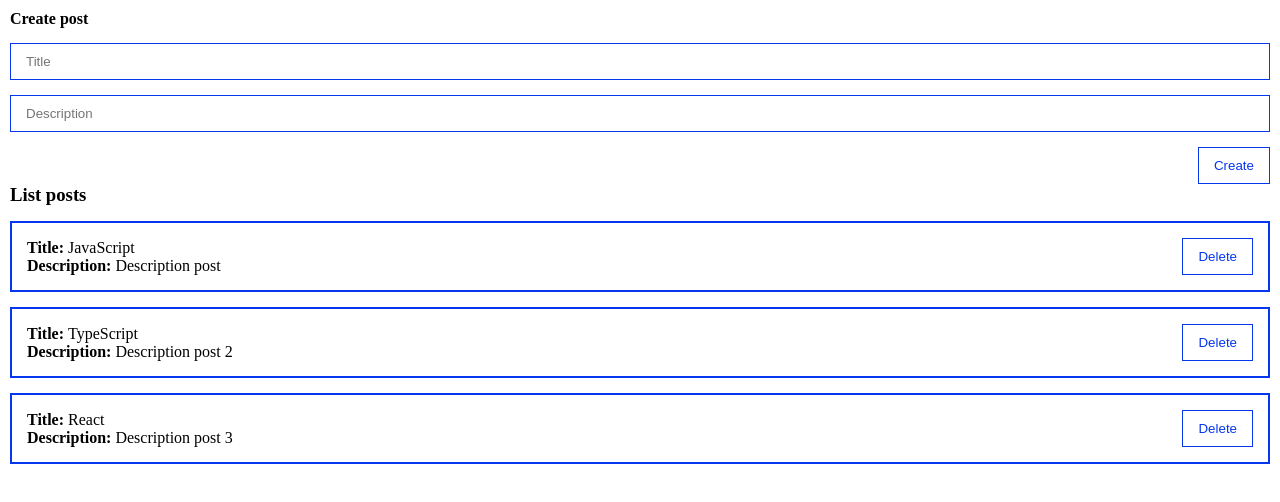
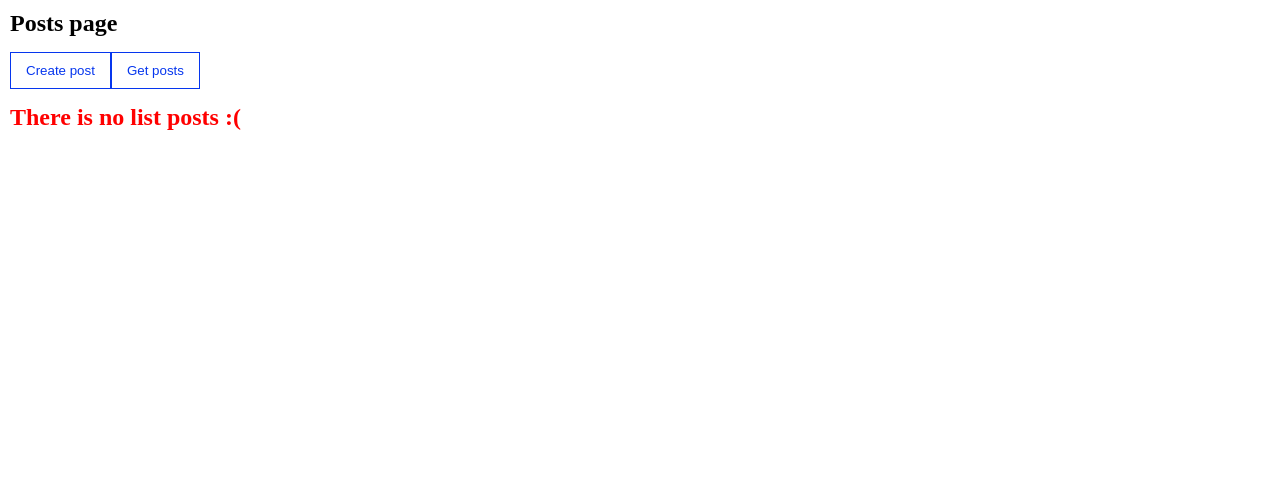
Before and after one commit to RamanSlinka/vue-project-posts, a Vue app: page / in a window 1280 px wide. Shown: the top 502 px of the page. Built offline with nearby package versions, Linux system fonts and the light colour scheme.

Commit message:
added modal; added axios - got posts

```diff
--- a/package.json
+++ b/package.json
@@ -8,6 +8,7 @@
     "lint": "vue-cli-service lint"
   },
   "dependencies": {
+    "axios": "^0.24.0",
     "core-js": "^3.6.5",
     "vue": "^3.0.0",
     "vue-router": "^4.0.0-0",
--- a/src/App.vue
+++ b/src/App.vue
@@ -1,12 +1,29 @@
 <template>
   <div class="app">
-    <post-form
-        @create="createPost"
-    />
+    <h2>Posts page</h2>
+    <my-button
+        style="margin: 15px 0"
+        @click="showDialog"
+    >Create post
+    </my-button>
+
+    <my-button
+        @click="fetchPosts"
+    >Get posts
+    </my-button>
+
+    <my-dialog v-model="dialogVisible">
+      //v-model:show="dialogVisible"
+      <post-form
+          @create="createPost"
+      />
+    </my-dialog>
+
     <post-list :posts="posts"
                @remove="removePost"
+               v-if="!isPostLoading"
     />
-
+    <div v-else>Loading...</div>
   </div>
 </template>
 
@@ -14,31 +31,52 @@
 
 import PostForm from "@/components/PostForm";
 import PostList from "@/components/PostList";
+import axios from "axios"
+import MyButton from "@/components/UI/MyButton";
 
 export default {
   components: {
+    MyButton,
     PostList, PostForm
   },
 
 
   data() {
     return {
-      posts: [
-        {id: 1, title: 'JavaScript', body: 'Description post'},
-        {id: 2, title: 'TypeScript', body: 'Description post 2'},
-        {id: 3, title: 'React', body: 'Description post 3'}
-      ],
-
+      posts: [],
+      dialogVisible: false,
+      isPostLoading: false,
     }
   },
   methods: {
     createPost(post) {
-      this.posts.push(post)
+      this.posts.push(post);
+      this.dialogVisible = false;
+
     },
     removePost(post) {
-      this.posts =  this.posts.filter(p => p.id !== post.id)
+      this.posts = this.posts.filter(p => p.id !== post.id)
+    },
+    showDialog() {
+      this.dialogVisible = true
+    },
+    async fetchPosts() {
+      try {
+        this.isPostLoading = true;
+        const response = await axios.get('https://jsonplaceholder.typicode.com/posts?_limit=10')
+        this.posts = response.data;
+
+      } catch (e) {
+        alert('error')
+      }
+      finally {
+        this.isPostLoading = false;
+      }
+    },
+
+    mounted() {
+      this.fetchPosts();
     }
-
   }
 }
 </script>
--- a/src/components/PostList.vue
+++ b/src/components/PostList.vue
@@ -1,11 +1,16 @@
 <template>
   <div>
+  <div v-if="posts.length > 0 ">
     <h3>List posts</h3>
     <post-item v-for="post in posts"
                :key="post.id"
                :post="post"
                @remove="$emit('remove', post)"
     />
+  </div>
+  <h2 v-else style="color: red">
+    There is no list posts :(
+  </h2>
   </div>
 </template>
 
--- /dev/null
+++ b/src/components/UI/MyDialog.vue
@@ -0,0 +1,45 @@
+<template>
+  <div class="dialog" v-if="show === true" @click.stop="hideDialog">
+    <div   @click.stop class="dialog_content">
+      <slot>
+
+      </slot>
+    </div>
+  </div>
+</template>
+
+<script>
+export default {
+  name: "my-dialog",
+  props: {
+    show: {
+      type: Boolean,
+      default: false
+    }
+  },
+  methods: {
+    hideDialog() {
+      this.$emit('update:show', false)
+    }
+  }
+}
+</script>
+
+<style scoped>
+.dialog {
+  top: 0;
+  bottom: 0;
+  right: 0;
+  left: 0;
+  background: rgba(0, 0, 0, 0.5);
+  position: fixed;
+  display: flex;
+}
+
+.dialog_content {
+  margin: auto;
+  background: white;
+  border-radius: 12px;
+  padding: 20px;
+}
+</style>
--- a/src/components/UI/index.js
+++ b/src/components/UI/index.js
@@ -1,6 +1,9 @@
 import MyButton from "@/components/UI/MyButton"
 import MyInput from "@/components/UI/MyInput"
+import MyDialog from "@/components/UI/MyDialog";
 
 export default [
-MyButton, MyInput
+    MyButton,
+    MyInput,
+    MyDialog
 ]
```
Also changed, not shown: 1 other file (tests, documents, lock files or other folders).
